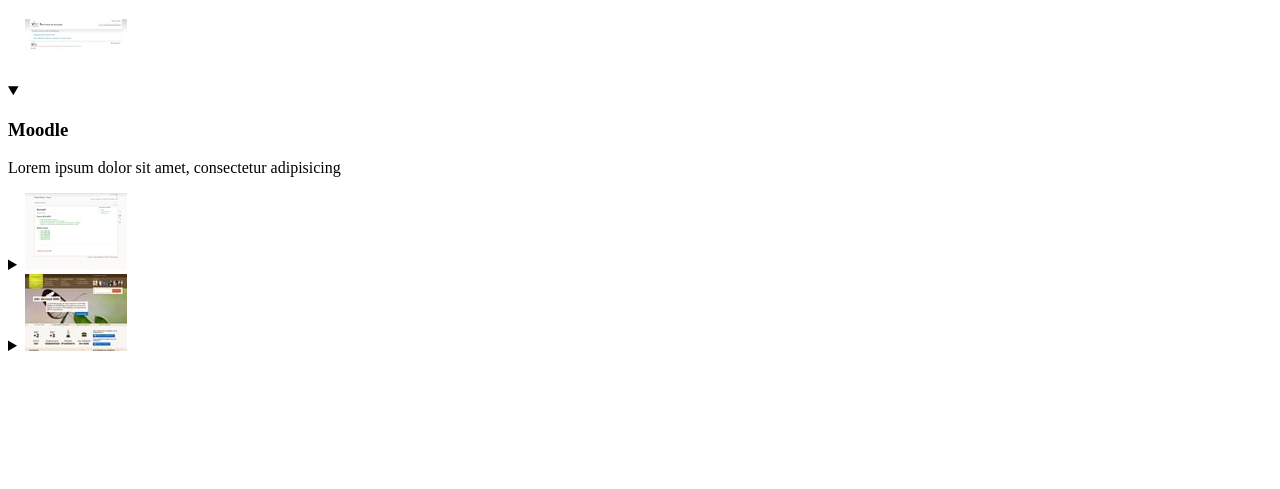
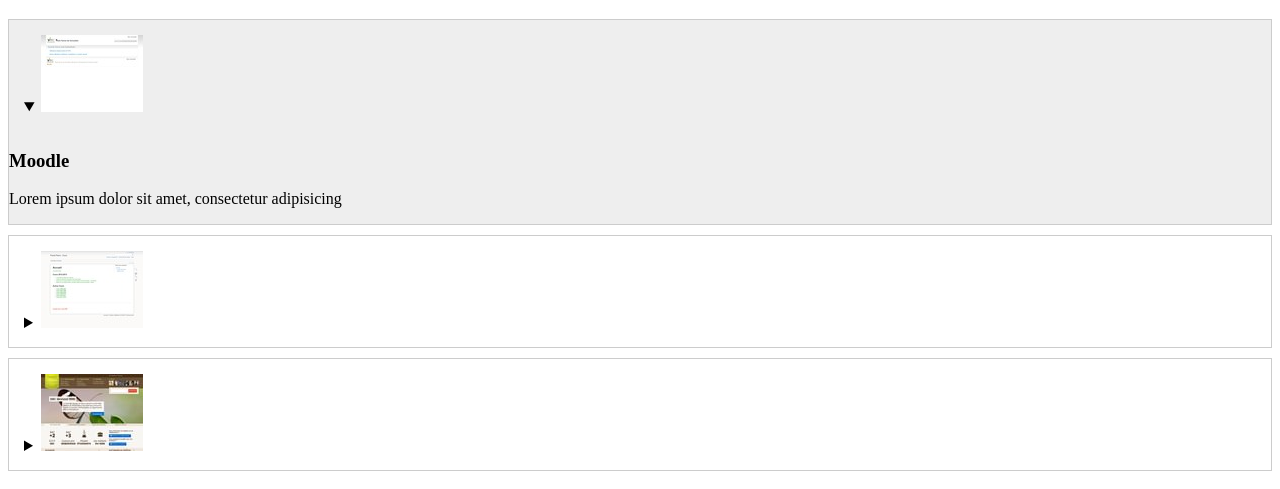
Before and after one commit to MMI-NFC-2026/sae105-r112-tp4-davydbadalian, a plain HTML site: page index.html in a window 1280 px wide. Shown: the part 61-550 px from the top of the page. Drawn offline with Linux system fonts and the light colour scheme.

Commit message:
ajoute les styles de base de l'accordeon

```diff
--- a/src/css/components/accordeon.css
+++ b/src/css/components/accordeon.css
@@ -1,3 +1,16 @@
 /**
 * Accordeon
 */
+.accordeon > details {
+  border: 1px solid #ccc;
+  margin-bottom: 10px;
+}
+
+.accordeon > details > summary {
+  cursor: pointer;
+  padding: 15px;
+}
+
+.accordeon > details[open] {
+  background-color: #eee;
+}
```
Also changed, not shown: 1 other file.
